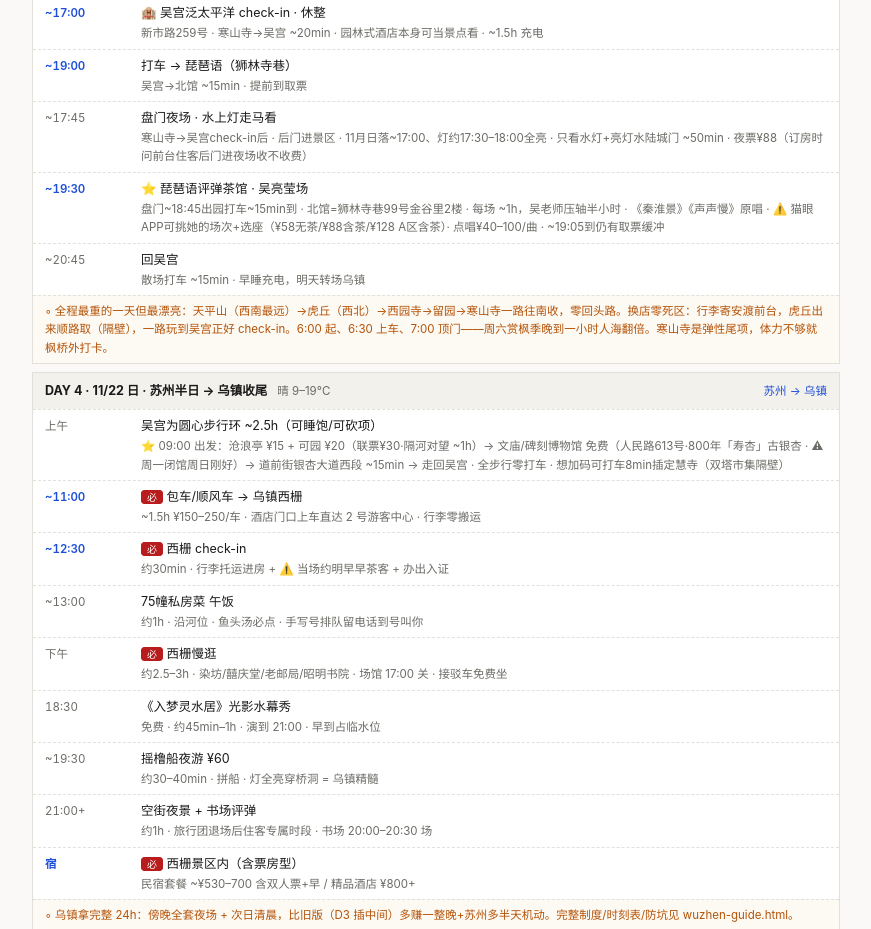
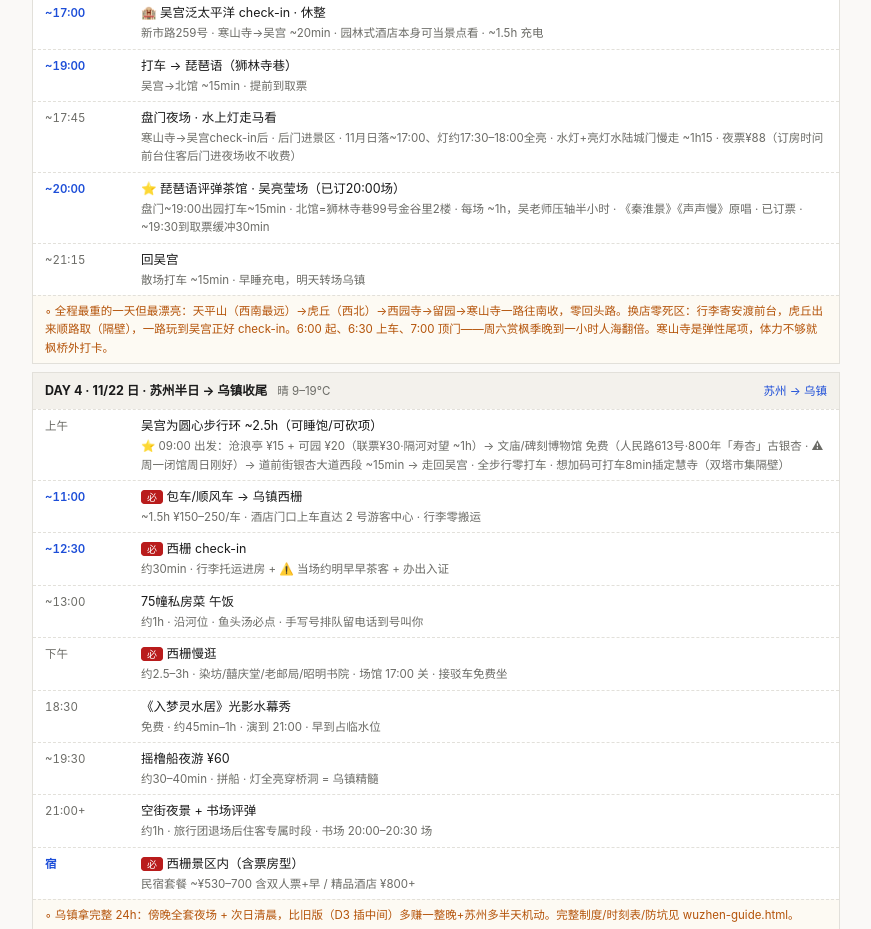
Before and after one commit to isola-arch/suzhou-trip-2026, a plain HTML site: page functional.html in a window 1280 px wide. Shown: the part 5472-6401 px from the top of the page, without its empty margins (204-1075 px from the left). Drawn offline with nearby package versions, Linux system fonts and the light colour scheme.

Commit message:
Pingtan booked at 20:00 — widen Panmen night visit window
Generated with Devin (https://devin.ai)

Co-Authored-By: Devin <158243242+devin-ai-integration[bot]@users.noreply.github.com>

```diff
--- a/functional.html
+++ b/functional.html
@@ -501,9 +501,9 @@ var DAYS_HALF=[
    ["~16:00",0,"寒山寺 快刷（弹性项）","¥20 · 约45min · 打车 8min · ⚠ ~17:00–17:30 关 · 晚了就枫桥外看（免费，意境已 80%）"],
    ["~17:00",1,"🏨 吴宫泛太平洋 check-in · 休整","新市路259号 · 寒山寺→吴宫 ~20min · 园林式酒店本身可当景点看 · ~1.5h 充电"],
    ["~19:00",1,"打车 → 琵琶语（狮林寺巷）","吴宫→北馆 ~15min · 提前到取票"],
-   ["~17:45",0,"盘门夜场 · 水上灯走马看","寒山寺→吴宫check-in后 · 后门进景区 · 11月日落~17:00、灯约17:30–18:00全亮 · 只看水灯+亮灯水陆城门 ~50min · 夜票¥88（订房时问前台住客后门进夜场收不收费）"],
-   ["~19:30",1,"⭐ 琵琶语评弹茶馆 · 吴亮莹场","盘门~18:45出园打车~15min到 · 北馆=狮林寺巷99号金谷里2楼 · 每场 ~1h，吴老师压轴半小时 · 《秦淮景》《声声慢》原唱 · ⚠️ 猫眼APP可挑她的场次+选座（¥58无茶/¥88含茶/¥128 A区含茶）· 点唱¥40–100/曲 · ~19:05到仍有取票缓冲"],
-   ["~20:45",0,"回吴宫","散场打车 ~15min · 早睡充电，明天转场乌镇"]],
+   ["~17:45",0,"盘门夜场 · 水上灯走马看","寒山寺→吴宫check-in后 · 后门进景区 · 11月日落~17:00、灯约17:30–18:00全亮 · 水灯+亮灯水陆城门慢走 ~1h15 · 夜票¥88（订房时问前台住客后门进夜场收不收费）"],
+   ["~20:00",1,"⭐ 琵琶语评弹茶馆 · 吴亮莹场（已订20:00场）","盘门~19:00出园打车~15min · 北馆=狮林寺巷99号金谷里2楼 · 每场 ~1h，吴老师压轴半小时 · 《秦淮景》《声声慢》原唱 · 已订票 · ~19:30到取票缓冲30min"],
+   ["~21:15",0,"回吴宫","散场打车 ~15min · 早睡充电，明天转场乌镇"]],
   note:"全程最重的一天但最漂亮：天平山（西南最远）→虎丘（西北）→西园寺→留园→寒山寺一路往南收，零回头路。换店零死区：行李寄安渡前台，虎丘出来顺路取（隔壁），一路玩到吴宫正好 check-in。6:00 起、6:30 上车、7:00 顶门——周六赏枫季晚到一小时人海翻倍。寒山寺是弹性尾项，体力不够就枫桥外打卡。"},
  {h:"DAY 4 · 11/22 日 · 苏州半日 → 乌镇收尾",wx:"晴 9–19°C",loc:"苏州 → 乌镇",rows:[
    ["上午",0,"吴宫为圆心步行环 ~2.5h（可睡饱/可砍项）","⭐ 09:00 出发：沧浪亭 ¥15 + 可园 ¥20（联票¥30·隔河对望 ~1h）→ 文庙/碑刻博物馆 免费（人民路613号·800年「寿杏」古银杏 · ⚠周一闭馆周日刚好）→ 道前街银杏大道西段 ~15min → 走回吴宫 · 全步行零打车 · 想加码可打车8min插定慧寺（双塔市集隔壁）"],
```
